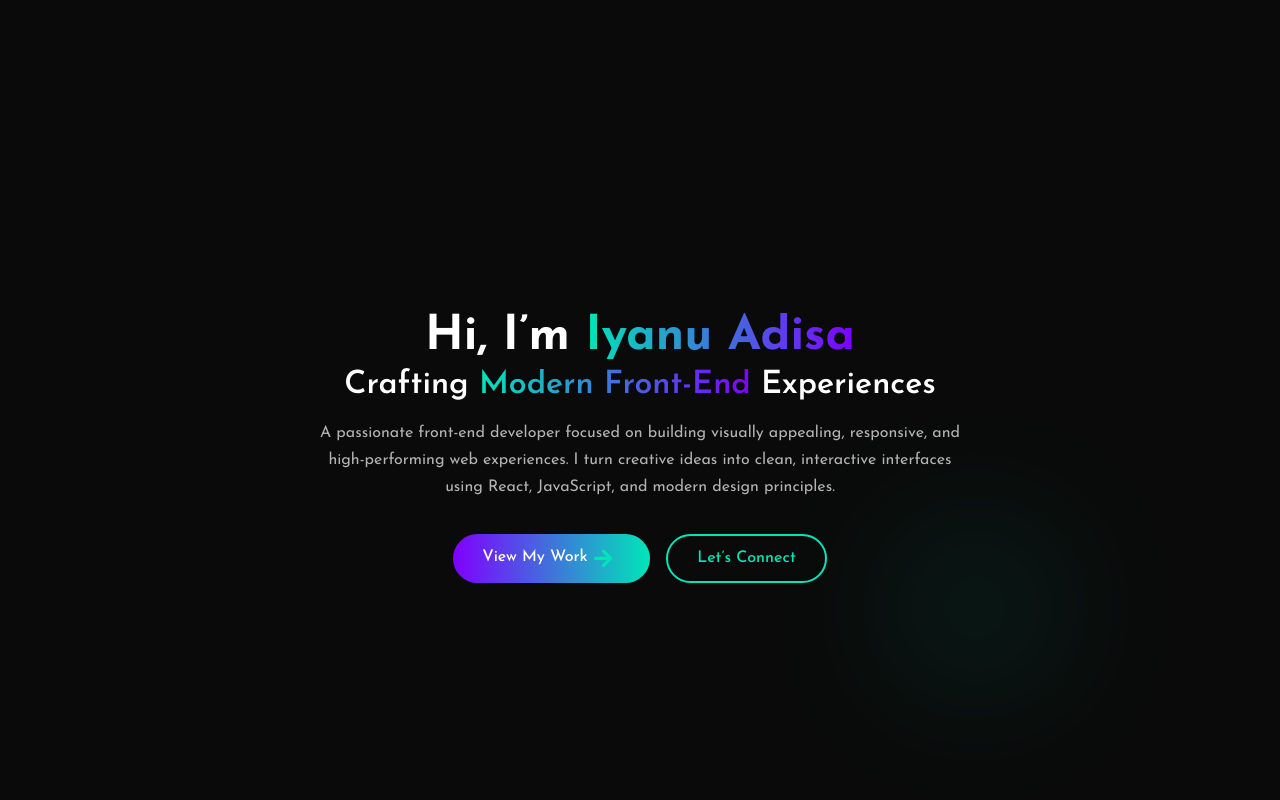
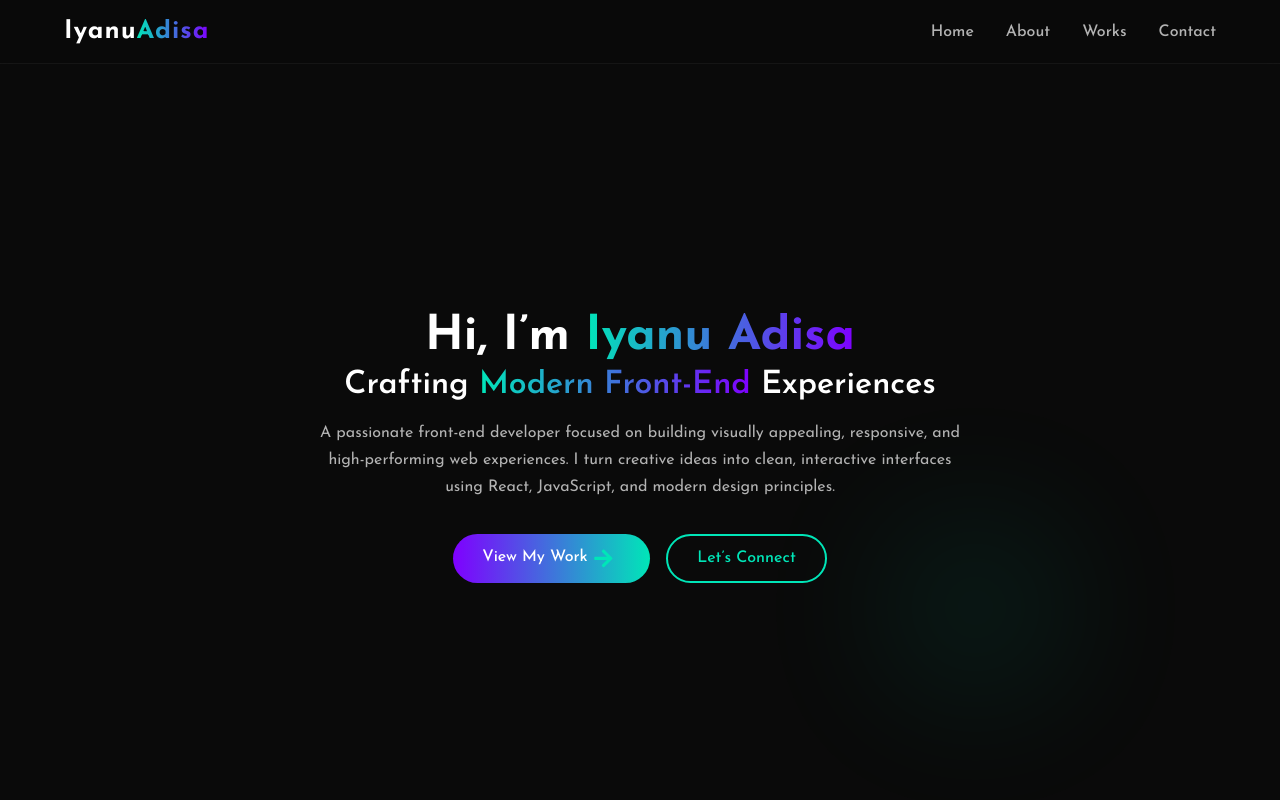
Before and after one commit to Iyanu-Adisa/Portfolio, a React (Vite) app: page / in a window 1280 px wide. Shown: the top 800 px of the page. Built offline with nearby package versions, Linux system fonts and the light colour scheme.

Commit message:
corrections

```diff
--- a/src/App.jsx
+++ b/src/App.jsx
@@ -1,12 +1,14 @@
+import Header from "./Header";
+import HeroSection from "./HeroSection";
 import About from "./About";
 import Projects from "./Projects";
 import Contact from "./Contact";
-import HeroSection from "./HeroSection";
 import Footer from "./Footer";
 
 function App() {
   return (
     <>
+      <Header />
       <HeroSection />
       <About />
       <Projects />
--- a/src/Contact.jsx
+++ b/src/Contact.jsx
@@ -28,7 +28,7 @@ export default function Contact() {
         setStatus({
           loading: false,
           ok: true,
-          msg: "✅ Message sent successfully!",
+          msg: "Message sent successfully!",
         });
         form.current.reset();
       })
@@ -37,7 +37,7 @@ export default function Contact() {
         setStatus({
           loading: false,
           ok: false,
-          msg: "❌ Failed to send message. Please try again.",
+          msg: "Failed to send message. Please try again.",
         });
       });
   };
--- /dev/null
+++ b/src/Header.jsx
@@ -0,0 +1,28 @@
+function Header() {
+  return (
+    <header className="header">
+      <div className="logo">
+        <h2 className="logo-text">
+          Iyanu<span>Adisa</span>
+        </h2>
+      </div>
+
+      <nav className="nav">
+        <a href="#home" className="nav-link">
+          Home
+        </a>
+        <a href="#about" className="nav-link">
+          About
+        </a>
+        <a href="#projects" className="nav-link">
+          Works
+        </a>
+        <a href="#contact" className="nav-link">
+          Contact
+        </a>
+      </nav>
+    </header>
+  );
+}
+
+export default Header;
--- a/src/HeroSection.jsx
+++ b/src/HeroSection.jsx
@@ -2,7 +2,7 @@ import { FaArrowRight } from "react-icons/fa";
 
 function HeroSection() {
   return (
-    <section className="hero">
+    <section className="hero" id="home">
       <div className="hero-content">
         <div className="hero-text">
           <h1 className="hero-title">
--- a/src/Projects.jsx
+++ b/src/Projects.jsx
@@ -22,7 +22,6 @@ function Projects() {
           transition={{ duration: 0.8 }}
           viewport={{ once: true }}
         >
-          {/* TEXT SECTION */}
           <div className="project-text">
             <h2 className="project-name">MovieBox</h2>
             <p className="project-tagline">
@@ -59,7 +58,6 @@ function Projects() {
             </motion.div>
           </div>
 
-          {/* GALLERY SECTION */}
           <motion.div
             className="project-gallery"
             initial={{ opacity: 0, scale: 0.9 }}
@@ -83,7 +81,6 @@ function Projects() {
             ))}
           </motion.div>
 
-          {/* BUTTONS */}
           <motion.div
             className="project-links"
             initial={{ opacity: 0 }}
--- a/src/index.css
+++ b/src/index.css
@@ -17,17 +17,33 @@ body {
   width: 100%;
 }
 
+/* HEADER */
 .header {
   width: 100%;
+  position: fixed;
+  top: 0;
+  left: 0;
+  z-index: 20;
   display: flex;
   justify-content: space-between;
   align-items: center;
   padding: 1.2rem 4rem;
-  background: #0a0a0a;
-  position: fixed;
-  top: 0;
-  left: 0;
-  z-index: 10;
+  background: rgba(10, 10, 10, 0.3);
+  backdrop-filter: blur(8px);
+  border-bottom: 1px solid rgba(255, 255, 255, 0.05);
+}
+
+.logo-text {
+  font-size: 1.6rem;
+  font-weight: 700;
+  color: #fff;
+  letter-spacing: 1px;
+}
+
+.logo-text span {
+  background: linear-gradient(90deg, #00e6b8, #7f00ff);
+  -webkit-background-clip: text;
+  -webkit-text-fill-color: transparent;
 }
 
 .nav {
@@ -39,17 +55,31 @@ body {
   color: #b3b3b3;
   text-decoration: none;
   font-weight: 500;
-  transition: color 0.3s ease;
+  transition: color 0.3s ease, transform 0.3s ease;
+  position: relative;
 }
 
 .nav-link:hover {
   color: #fff;
+  transform: translateY(-2px);
 }
 
-.nav-link.active {
-  background: linear-gradient(90deg, #00e6b8, #7f00ff);
-  -webkit-background-clip: text;
-  -webkit-text-fill-color: transparent;
+.nav-link.active,
+.nav-link:focus {
+  color: #fff;
+}
+@media (max-width: 768px) {
+  .header {
+    padding: 1rem 2rem;
+  }
+
+  .nav {
+    gap: 1rem;
+  }
+
+  .logo-text {
+    font-size: 1.3rem;
+  }
 }
 
 .hero {
```
